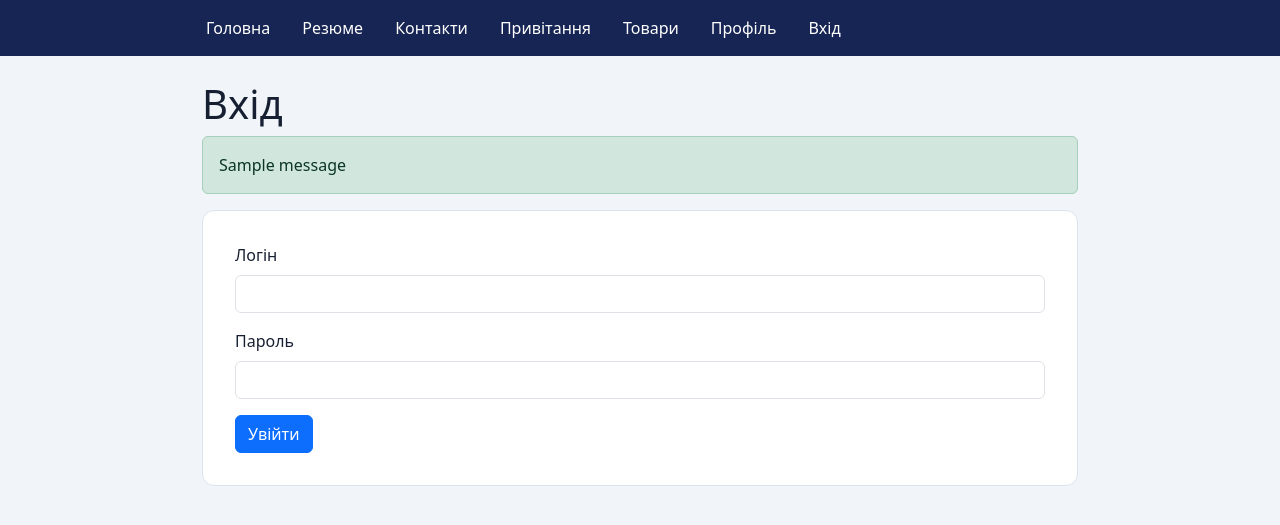
After one commit to sanyainside/flask-app-lab, a Flask app: page /users/login in a window 1280 px wide. The commit adds this page. Shown: the top 525 px of the page. Run offline with Flask 3, Linux system fonts and the light colour scheme; one stand-in notice (Sample message) is shown.

Commit message:
Add session login, profile and flash messages

```diff
--- a/app/templates/base.html
+++ b/app/templates/base.html
@@ -16,6 +16,13 @@
     </header>
     <main class="container py-4 page-content">
         <h1>{{ title }}</h1>
+        {% with messages = get_flashed_messages(with_categories=true) %}
+            {% for category, message in messages %}
+                <div class="alert alert-{{ category }}" role="alert">
+                    {{ message }}
+                </div>
+            {% endfor %}
+        {% endwith %}
         {% block content %}{% endblock %}
     </main>
 </body>
--- a/app/templates/nav.html
+++ b/app/templates/nav.html
@@ -1,4 +1,9 @@
-<nav aria-label="Головна навігація" class="nav container py-2">
-    <a href="{{ url_for('resume') }}" class="nav-link">Резюме</a>
-    <a href="{{ url_for('contacts') }}" class="nav-link">Контакти</a>
+<nav class="nav container py-2" aria-label="Головна навігація">
+    <a class="nav-link" href="{{ url_for('home') }}">Головна</a>
+    <a class="nav-link" href="{{ url_for('resume') }}">Резюме</a>
+    <a class="nav-link" href="{{ url_for('contacts') }}">Контакти</a>
+    <a class="nav-link" href="{{ url_for('users.greetings', name='John') }}">Привітання</a>
+    <a class="nav-link" href="{{ url_for('products.product_list') }}">Товари</a>
+    <a class="nav-link" href="{{ url_for('users.profile') }}">Профіль</a>
+    <a class="nav-link" href="{{ url_for('users.login') }}">Вхід</a>
 </nav>
--- /dev/null
+++ b/app/users/templates/users/login.html
@@ -0,0 +1,21 @@
+{% extends "base.html" %}
+
+{% block content %}
+<section>
+    <form method="post" action="{{ url_for('users.login') }}">
+        <div class="mb-3">
+            <label class="form-label" for="username">Логін</label>
+            <input class="form-control" id="username" name="username"
+                   autocomplete="username" required>
+        </div>
+
+        <div class="mb-3">
+            <label class="form-label" for="password">Пароль</label>
+            <input class="form-control" id="password" name="password" type="password"
+                   autocomplete="current-password" required>
+        </div>
+
+        <button class="btn btn-primary" type="submit">Увійти</button>
+    </form>
+</section>
+{% endblock %}
--- a/app/users/views.py
+++ b/app/users/views.py
@@ -1,7 +1,6 @@
-from flask import redirect, render_template, request, url_for
+from flask import flash, redirect, render_template, request, session, url_for
 
 from . import user_bp
-
 
 @user_bp.route('/hi/<string:name>')
 def greetings(name):
@@ -18,3 +17,36 @@ def greetings(name):
 @user_bp.route('/admin')
 def admin():
     return redirect(url_for('users.greetings', name='administrator', age=45))
+
+@user_bp.route('/login', methods=['GET', 'POST'])
+def login():
+    if request.method == 'GET':
+        return render_template('users/login.html', title='Вхід')
+
+    username = request.form.get('username', '').strip()
+    password = request.form.get('password', '')
+
+    if username == 'demo' and password == 'flask-demo-123':
+        session['username'] = username
+        flash('Ви успішно увійшли.', 'success')
+        return redirect(url_for('users.profile'))
+
+    flash('Невірний логін або пароль.', 'danger')
+    return redirect(url_for('users.login'))
+
+
+@user_bp.route('/profile')
+def profile():
+    username = session.get('username')
+    if username is None:
+        flash('Спочатку увійдіть у систему.', 'danger')
+        return redirect(url_for('users.login'))
+
+    return render_template('users/profile.html', title='Профіль', username=username)
+
+
+@user_bp.route('/logout', methods=['POST'])
+def logout():
+    session.pop('username', None)
+    flash('Ви вийшли із системи.', 'info')
+    return redirect(url_for('users.login'))
--- a/config.py
+++ b/config.py
@@ -1 +1,4 @@
+import os
+
 SITE_NAME = 'Навчальний сайт на Flask'
+SECRET_KEY = os.environ.get('SECRET_KEY')
```
Also changed, not shown: app/users/templates/users/profile.html (added, +11 -0 lines), 1 other file.
